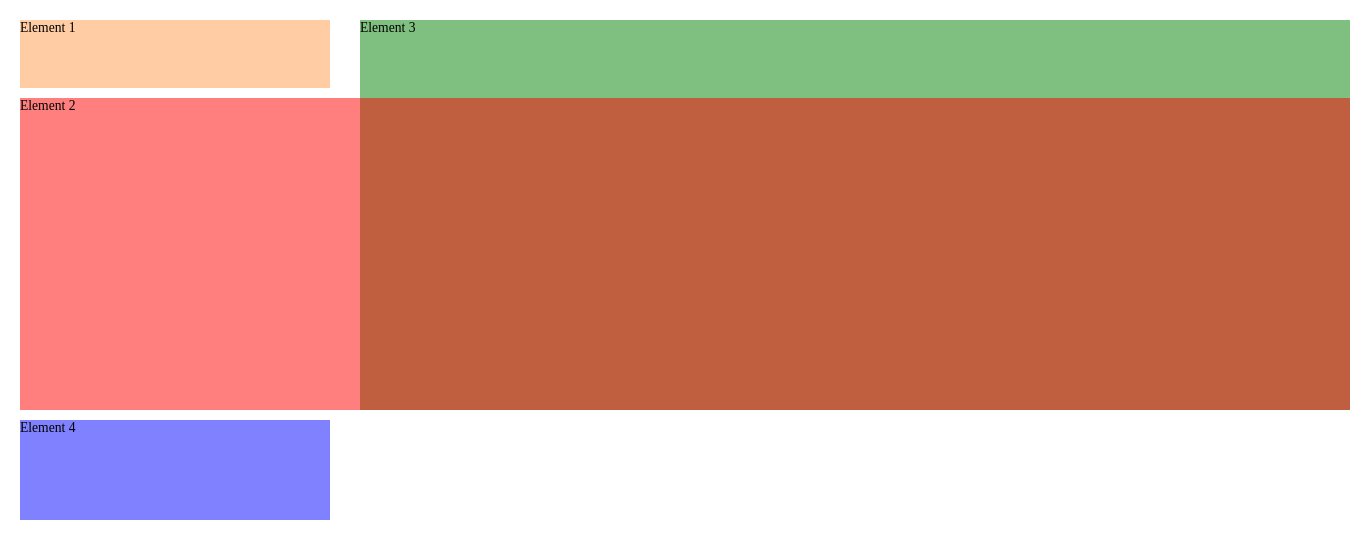
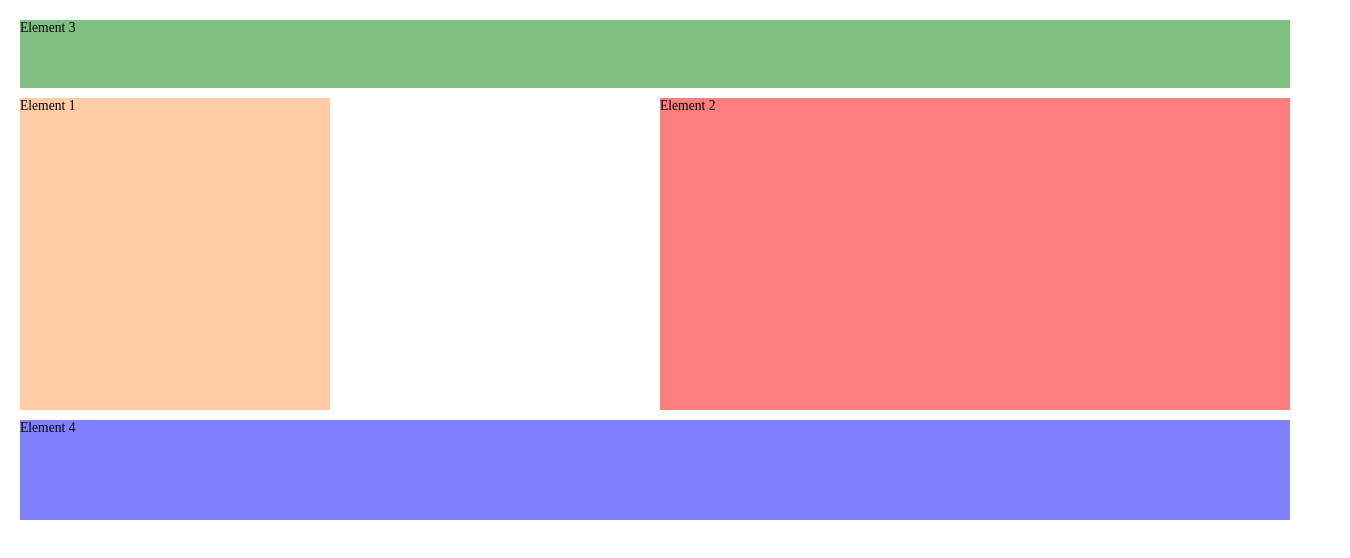
Before and after one commit to butterbeetle/css-practice, a React (Create React App) app: page /grid in a window 1280 px wide. Shown: the top 558 px of the page, 1350 px wide, since content can reach past the window. Built offline with nearby package versions, Linux system fonts and the light colour scheme.

Commit message:
[62] 이름 지정한 템플리 영역 추가 및 사용

```diff
--- a/src/examplar/GridExam.module.css
+++ b/src/examplar/GridExam.module.css
@@ -10,7 +10,11 @@
     [row-2-end row-3-start]100px;
   /* grid-column-gap: 20px;
   grid-row-gap: 10px; */
-  grid-gap: 10px 30px;
+  grid-gap: 10px;
+  grid-template-areas:
+    "header header header header"
+    ". . main main"
+    "footer footer footer footer";
 }
 
 .el1 {
@@ -19,8 +23,9 @@
 
 .el2 {
   background: rgba(255, 0, 0, 0.5);
-  grid-column: 1/-1;
-  grid-row: row-2-start / span 1;
+  /* grid-column: 1/-1;
+  grid-row: row-2-start / span 1; */
+  grid-area: main;
   z-index: 10;
 }
 
@@ -30,11 +35,12 @@
   grid-column-end: span 3;
   grid-row-start: row-1-start;
   grid-row-end: row-2-end; */
-  grid-area: row-1-start / 2 / row-2-end / span 3;
+  grid-area: header;
 }
 
 .el4 {
   background: rgba(0, 4, 255, 0.5);
+  grid-area: footer;
 }
 
 /* .container {
```
